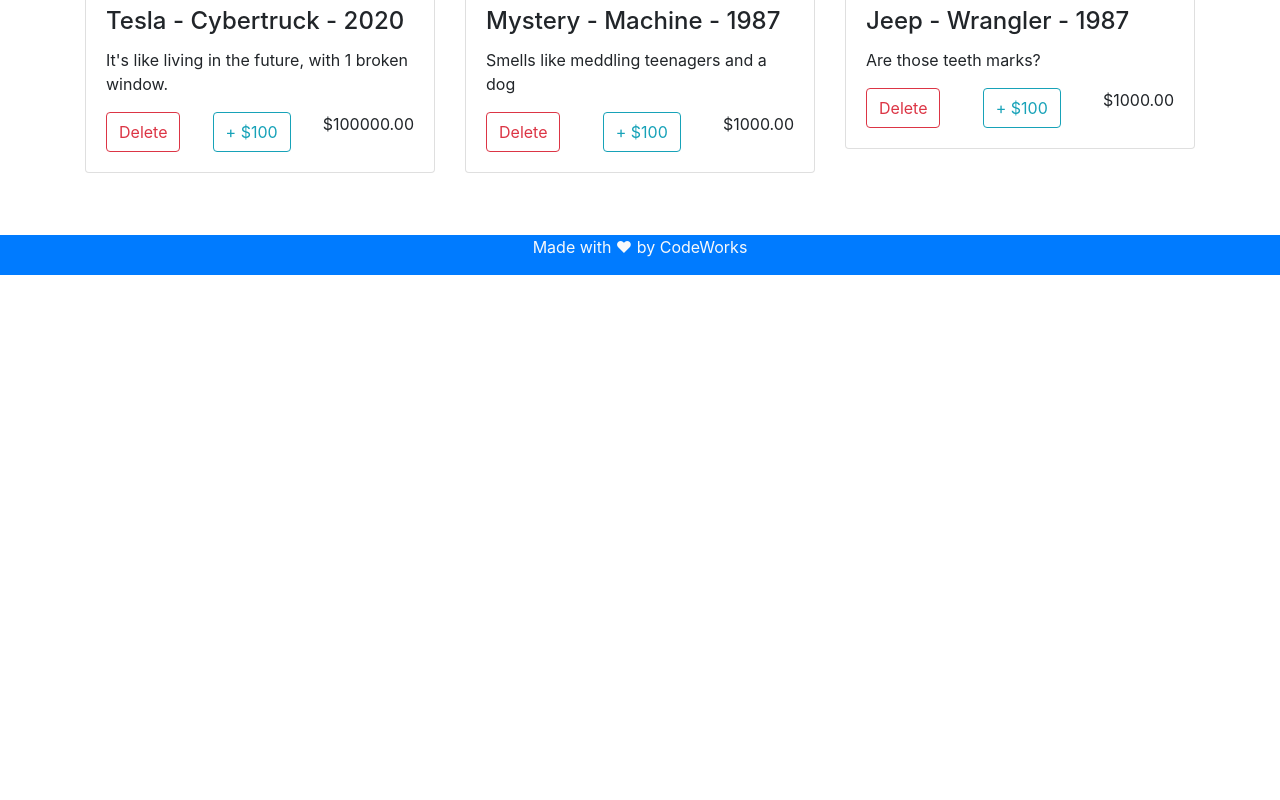
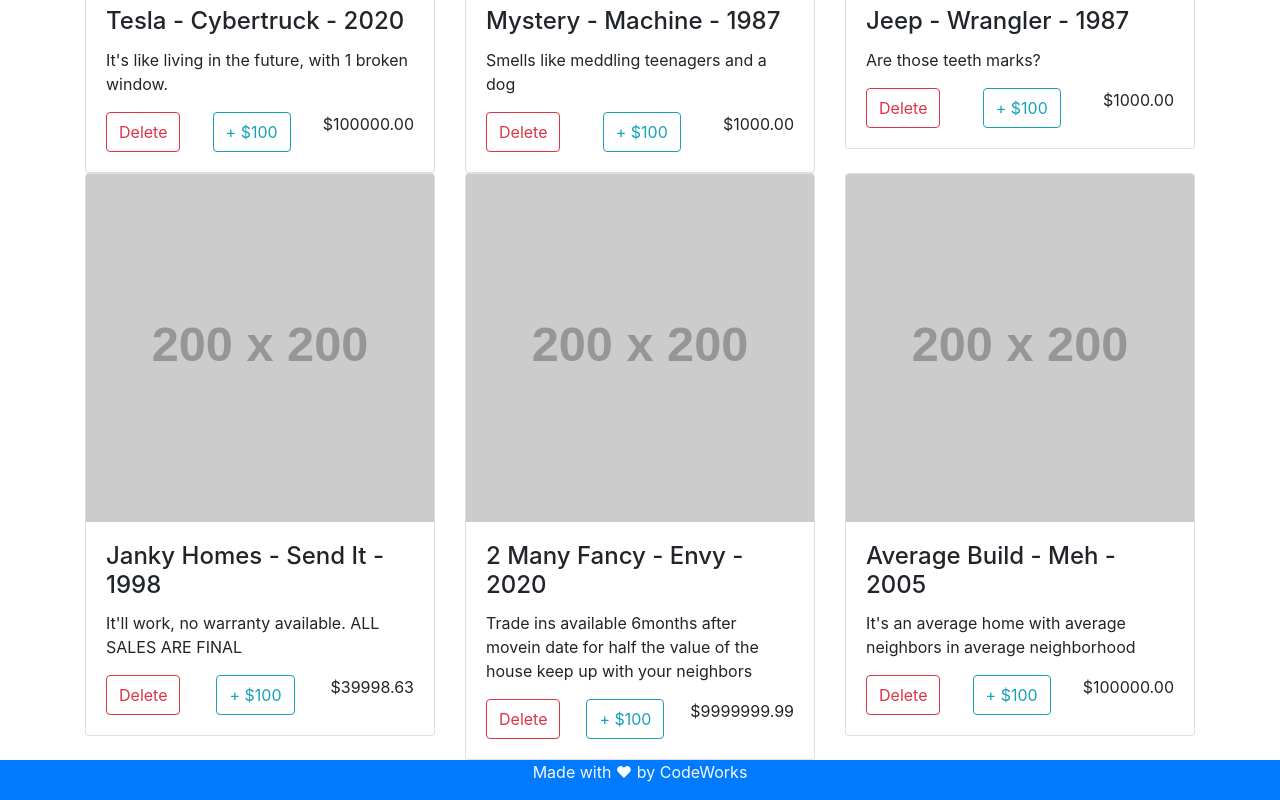
Before and after one commit to JacobCrombie/gregslist, a plain HTML site: page index.html in a window 1280 px wide. Shown: the part 525-1325 px from the top of the page. Before the commit the page ends 800 px from the top, so only its background shows below. Drawn offline with nearby package versions, Linux system fonts and the light colour scheme; placeholder pictures from the web are drawn by us.

Commit message:
houses are up

```diff
--- /dev/null
+++ b/app/Controllers/HousesController.js
@@ -0,0 +1,18 @@
+import housesService from "../Services/HousesService.js";
+import STORE from "../store.js";
+//Private
+
+function _drawHouses(){
+  let houses = STORE.State.houses
+  let template = ''
+  houses.forEach(h=> template += h.Template)
+  document.getElementById('houses').innerHTML = template
+}
+
+//Public
+export default class HousesController{
+
+  constructor(){
+_drawHouses()
+  }
+}
--- /dev/null
+++ b/app/Controllers/JobsController.js
@@ -0,0 +1,9 @@
+import jobsService from "../Services/JobsService.js"
+import STORE from "../store.js"
+
+
+export default class JobsController{
+  constructor(){
+    console.log("job controller check")
+  }
+}
--- /dev/null
+++ b/app/Models/House.js
@@ -0,0 +1,33 @@
+import { generateId } from "../utils.js";
+export default class House {
+
+  //Object Destructuring
+  constructor(data) {
+    this.id = generateId()
+    this.builder = data.builder
+    this.model = data.model
+    this.yearBuilt = data.yearBuilt
+    this.price = data.price
+    this.img = data.img || "//placehold.it/200x200"
+    this.description = data.description || "description unavailable"
+  }
+
+  get Template(){
+    return `
+    <div class="col-4">
+    <div class="card">
+        <img class="card-img-top" src="${this.img}" alt="">
+        <div class="card-body">
+            <h4 class="card-title">${this.builder} - ${this.model} - ${this.yearBuilt}</h4>
+            <p class="card-text">${this.description}</p>
+            <div class="d-flex justify-content-between">
+                <button class="btn btn-outline-danger" onclick="app.carsController.removeCar('${this.id}')">Delete</button>
+                <button class="btn btn-outline-info" onclick="app.carsController.bid('${this.id}')">+ $100</button>
+                <p>$${this.price.toFixed(2)}</p>
+            </div>
+        </div>
+    </div>
+  </div>
+    `
+  }
+}
--- /dev/null
+++ b/app/Models/Job.js
@@ -0,0 +1,8 @@
+import { generateId } from "../utils.js";
+
+export default class Job{
+
+  constructor(){
+    console.log("job check");
+  }
+}
--- /dev/null
+++ b/app/Services/HousesService.js
@@ -0,0 +1,17 @@
+import STORE from "../store.js";
+import House from "../Models/House.js";
+//Public
+
+class HousesService{
+serviceCheck(){
+  console.log("house service check");
+  let y = STORE
+  console.log(y);
+  console.log(new House);
+}
+}
+
+
+const HOUSESSERVICE = new HousesService()
+
+export default HOUSESSERVICE
--- /dev/null
+++ b/app/Services/JobsService.js
@@ -0,0 +1,13 @@
+import STORE from "../store.js"
+import Job from "../Models/Job.js"
+//Private
+
+
+//Public
+
+class JobsService{
+
+}
+
+const JOBSSERVICE = new JobsService
+export default JOBSSERVICE
--- a/app/main.js
+++ b/app/main.js
@@ -1,7 +1,11 @@
 import CarsController from "./Controllers/CarsController.js";
+import HousesController from "./Controllers/HousesController.js";
+import JobsController from "./Controllers/JobsController.js";
 console.log(4)
 class App {
   carsController = new CarsController();
+  housesController = new HousesController();
+  jobsController = new JobsController();
 }
 
 window["app"] = new App();
--- a/app/store.js
+++ b/app/store.js
@@ -1,4 +1,5 @@
 import Car from "./Models/Car.js";
+import House from "./Models/House.js";
 console.log(1);
 
 let _state = {
@@ -8,7 +9,11 @@ let _state = {
     new Car({ make: "Mystery", model: "Machine", year: 1987, price: 1000, img: "https://hips.hearstapps.com/hmg-prod.s3.amazonaws.com/images/the-classic-mystery-machine-replica-van-built-by-jerry-news-photo-1587131341.jpg?crop=1.00xw:0.753xh;0,0.176xh&resize=1200:*", description: "Smells like meddling teenagers and a dog" }),
     new Car({ make: "Jeep", model: "Wrangler", year: 1987, price: 1000, img: "https://vignette.wikia.nocookie.net/jurassicpark/images/e/e7/Jurassic-park-jeep3-1-.jpg/revision/latest/scale-to-width-down/340?cb=20090417212624", description: "Are those teeth marks?" })
   ],
-  houses: []
+  houses: [
+    new House({ builder: "Janky Homes", model: "Send It", yearBuilt: 1998, price: 39998.63, description: "It'll work, no warranty available. ALL SALES ARE FINAL" }),
+    new House({ builder: "2 Many Fancy", model: "Envy", yearBuilt: 2020, price: 9999999.99, description: "Trade ins available 6months after movein date for half the value of the house keep up with your neighbors", img: "//placehold.it/200x200" }),
+    new House({builder: "Average Build", model: "Meh", yearBuilt: 2005, price: 100000.00, description: "It's an average home with average neighbors in average neighborhood"})
+  ]
 };
 
 class Store {
--- a/index.html
+++ b/index.html
@@ -68,6 +68,9 @@
                 </div>
             </div> -->
         </div>
+        <div class="row" id="houses">
+
+        </div>
     </main>
     <footer class="container-fluid bg-primary">
         <div class="row">
```
